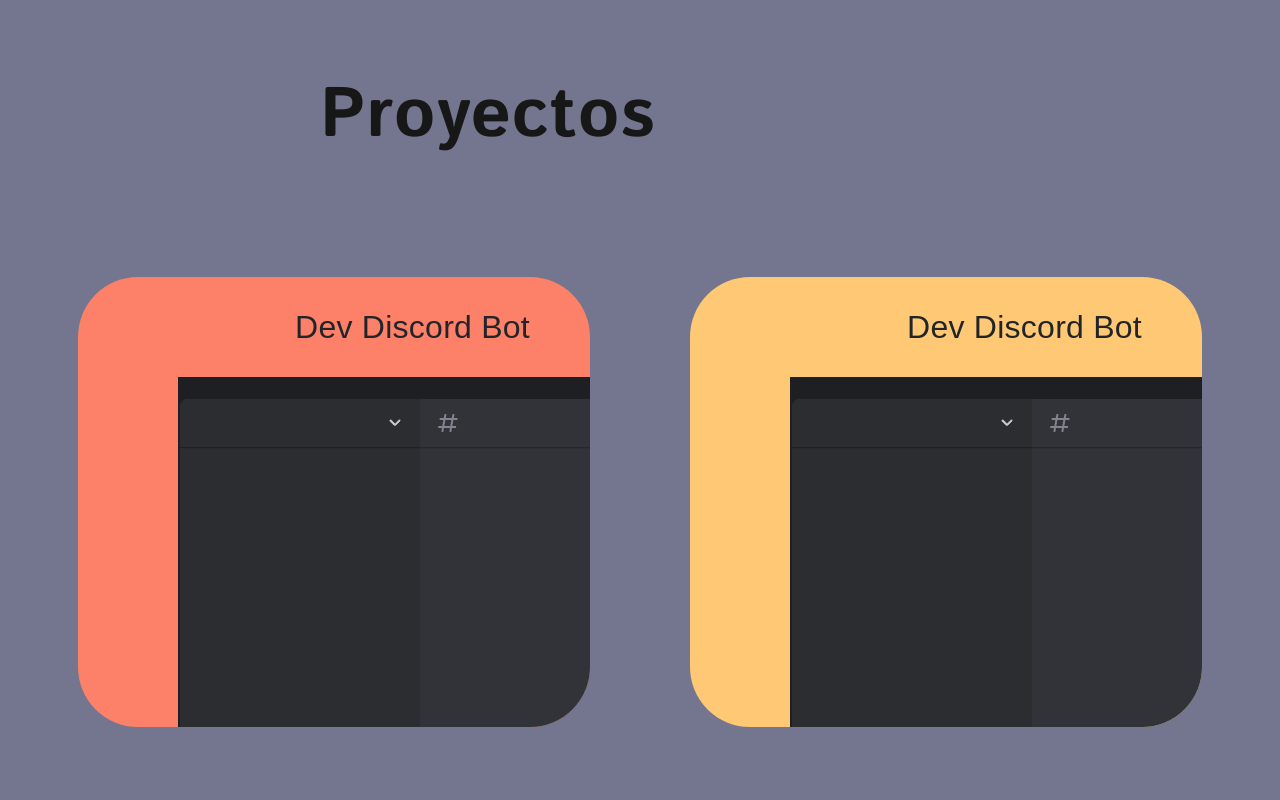
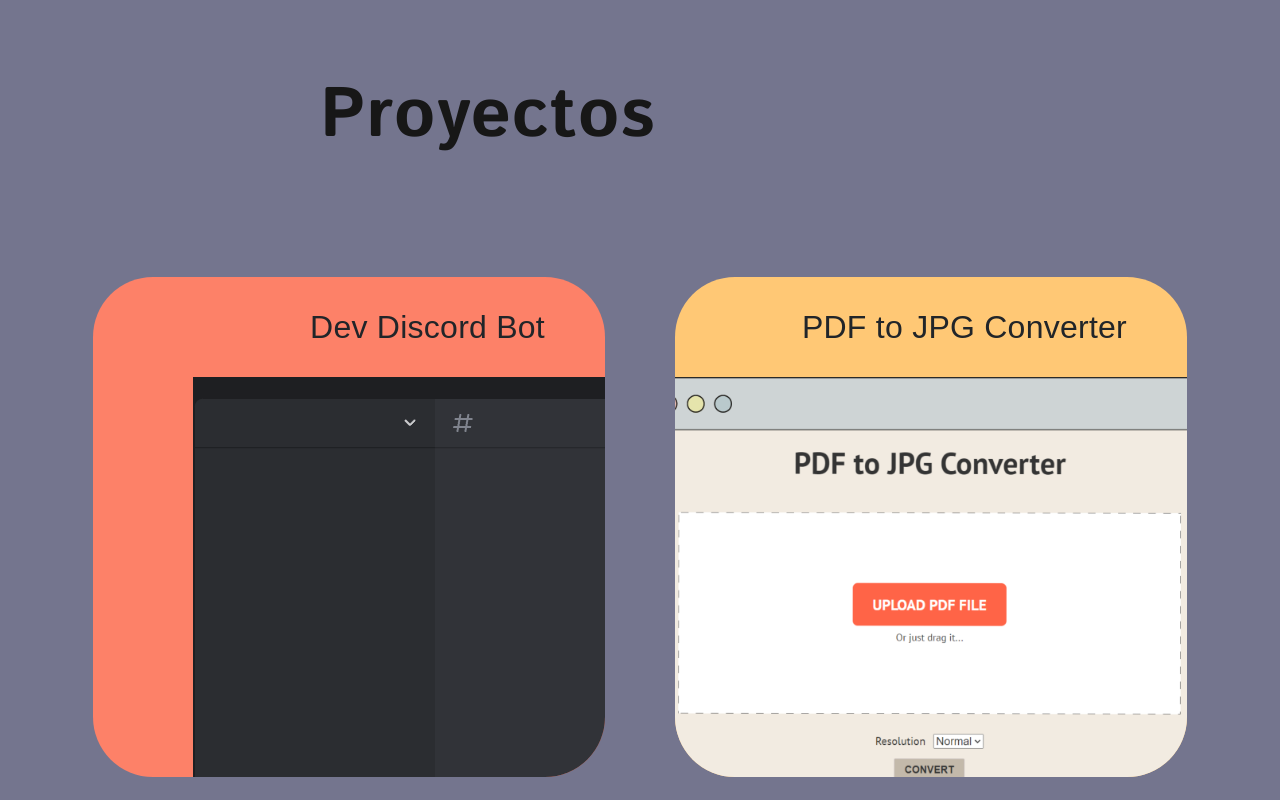
Before and after one commit to marcpozas/Portfolio-Angular, an Angular app: page / in a window 1280 px wide. Shown: the part 1600-2400 px from the top of the page. Built offline with nearby package versions, Linux system fonts and the light colour scheme; a web font is replaced by a local one.

Commit message:
Added second project

```diff
--- a/src/app/components/projects-section/projects-section.component.html
+++ b/src/app/components/projects-section/projects-section.component.html
@@ -21,10 +21,10 @@
         <div class="project-div-container">
             <div class="project-div second-project">
                 <div class="project-info">
-                    <p class="project-name">Dev Discord Bot</p>
+                    <p class="project-name">PDF to JPG Converter</p>
                 </div>
                 <figure>
-                    <img src="assets/images/background.png" alt="Me Image">
+                    <img src="assets/images/PDF_to_JPG_Logo.png" alt="Me Image">
                 </figure>
             </div>
         </div>
--- a/src/app/components/projects-section/projects-section.component.scss
+++ b/src/app/components/projects-section/projects-section.component.scss
@@ -33,7 +33,7 @@
 .all-projects-div {
     display: flex;
     justify-content: center;
-    gap: 100px;
+    gap: 70px;
 }
 
 .project-div-container {
@@ -41,7 +41,8 @@
 }
 
 .project-div {
-    height: 450px;
+    cursor: pointer;
+    height: 500px;
     width: auto;
     border-radius: 60px;
     overflow: hidden;
@@ -81,4 +82,25 @@
 
 .second-project {
     background-color: #FFC875;
+    padding: 0;
+
+    &:hover {
+        background-color: #ffd493;
+
+        .project-info {
+            margin-bottom: 20px;
+        }
+    }
+
+    figure {
+        display: flex;
+        justify-content: center;
+        img {
+            max-height: 430px;
+
+        }
+    }
+
+
+
 }
```
Also changed, not shown: src/assets/images/PDF_to_JPG_Logo.png (added), src/assets/images/PDF_to_JPG_Logo_white_background.png (added).
